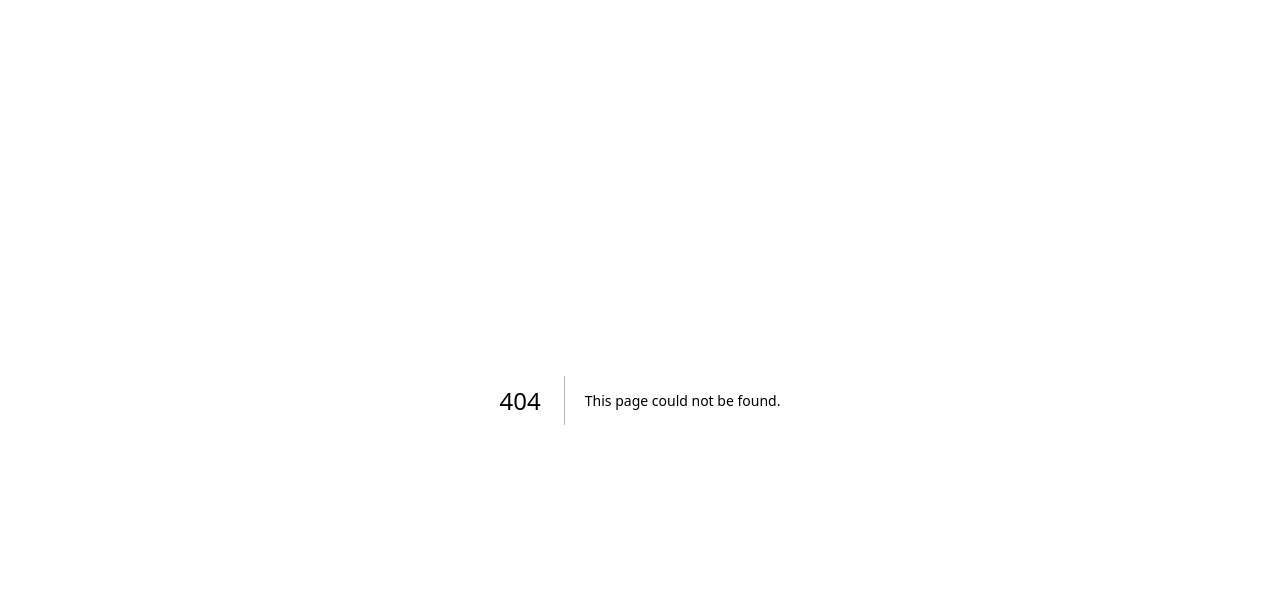
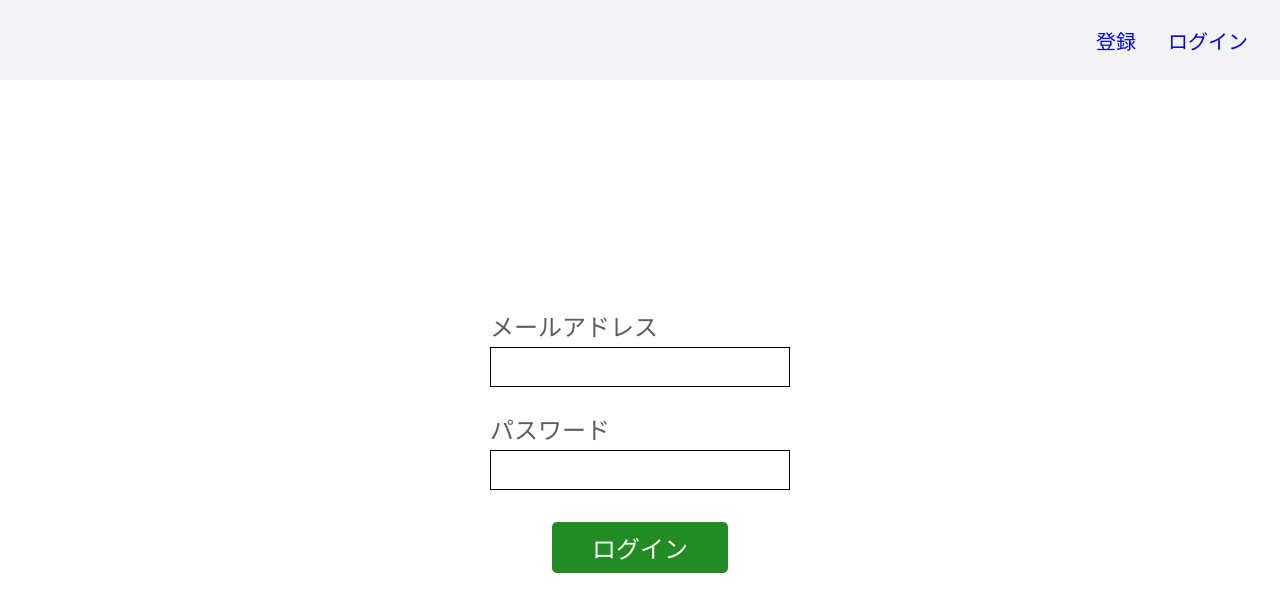
Before and after one commit to TH-takahirohara/reading_record_client, a Next.js app: page /login in a window 1280 px wide. Before the commit this address had no page. Shown: the top 612 px of the page. Built offline with nearby package versions, Linux system fonts and the light colour scheme.

Commit message:
ログイン画面およびログイン処理の追加
- ログイン後のハンドリングは未対応

```diff
--- /dev/null
+++ b/src/features/login/apis/login_api.ts
@@ -0,0 +1,48 @@
+import { requestApi } from '@/utils/api';
+
+interface ILoginRequest {
+  email: string;
+  password: string;
+}
+
+interface IToken {
+  expire: string;
+  token: string;
+}
+
+interface ILoginError {
+  msg: string | null;
+  email: string | null;
+  password: string | null;
+}
+
+interface ILoginResponse {
+  authentication_token: IToken;
+  error: ILoginError;
+}
+
+export const postLoginInfo = async (email: string, password: string) => {
+  try {
+    const { authentication_token: token, error } = await requestApi<ILoginRequest, ILoginResponse>(
+      '/v1/tokens/authentication',
+      'POST',
+      {
+        email: email,
+        password: password,
+      },
+    );
+
+    return { token, error };
+  } catch (error) {
+    if (error instanceof Error) {
+      return {
+        token: {} as IToken,
+        error: { msg: error.message } as ILoginError,
+      };
+    }
+    return {
+      token: {} as IToken,
+      error: { msg: 'エラーが発生しました' } as ILoginError,
+    };
+  }
+};
--- /dev/null
+++ b/src/features/login/login_container.module.scss
@@ -0,0 +1,25 @@
+.errors {
+  border: 2px solid red;
+  padding: 16px;
+  color: red;
+}
+
+.form {
+  display: flex;
+  flex-direction: column;
+  gap: 24px;
+  justify-content: center;
+  align-items: center;
+  color: #5c5c5c;
+  font-size: 28px;
+}
+
+.button {
+  margin-top: 8px;
+  padding: 8px 40px;
+  font-size: 24px;
+  color: #fff;
+  background-color: #228B22;
+  border: none;
+  border-radius: 5px;
+}
--- /dev/null
+++ b/src/features/login/login_container.tsx
@@ -0,0 +1,65 @@
+import styles from '@/features/register/register_container.module.scss';
+import Head from 'next/head';
+import { useState } from 'react';
+import { useRouter } from 'next/router';
+import { RootWrapperComponent } from '../common/components/root_wrapper_component';
+import { InputComponent } from '../common/components/input_component';
+import { postLoginInfo } from './apis/login_api';
+
+export const LoginContainer = () => {
+  const [email, setEmail] = useState<string>('');
+  const [password, setPassword] = useState<string>('');
+  const [errors, setErrors] = useState<string[]>([]);
+  const router = useRouter();
+
+  const login = async () => {
+    const { token, error } = await postLoginInfo(email, password);
+    if (error) {
+      const errors = [];
+      if (error.msg) errors.push(error.msg);
+      if (error.email) errors.push(`メールアドレス： ${error.email}`);
+      if (error.password) errors.push(`パスワード： ${error.password}`);
+      setErrors(errors);
+      return;
+    }
+
+    // TODO: トークンの保存処理、および読書記録一覧画面への遷移処理
+  };
+
+  return (
+    <>
+      <Head>
+        <title>読書記録アプリ - ログイン</title>
+        <link rel='icon' href='/images/logo.png' />
+      </Head>
+      <RootWrapperComponent>
+        {errors.length !== 0 && (
+          <div className={styles.errors}>
+            {errors.map((errorText, idx) => (
+              <div key={idx}>{errorText}</div>
+            ))}
+          </div>
+        )}
+        <div className={styles.form}>
+          <InputComponent
+            id='email'
+            type='email'
+            labelText='メールアドレス'
+            value={email}
+            setFunc={setEmail}
+          />
+          <InputComponent
+            id='password'
+            type='password'
+            labelText='パスワード'
+            value={password}
+            setFunc={setPassword}
+          />
+          <button className={styles.button} onClick={login}>
+            ログイン
+          </button>
+        </div>
+      </RootWrapperComponent>
+    </>
+  );
+};
--- /dev/null
+++ b/src/pages/login.tsx
@@ -0,0 +1,6 @@
+import { LoginContainer } from '@/features/login/login_container';
+import { NextPage } from 'next';
+
+const LoginPage: NextPage = () => <LoginContainer />;
+
+export default LoginPage;
```
